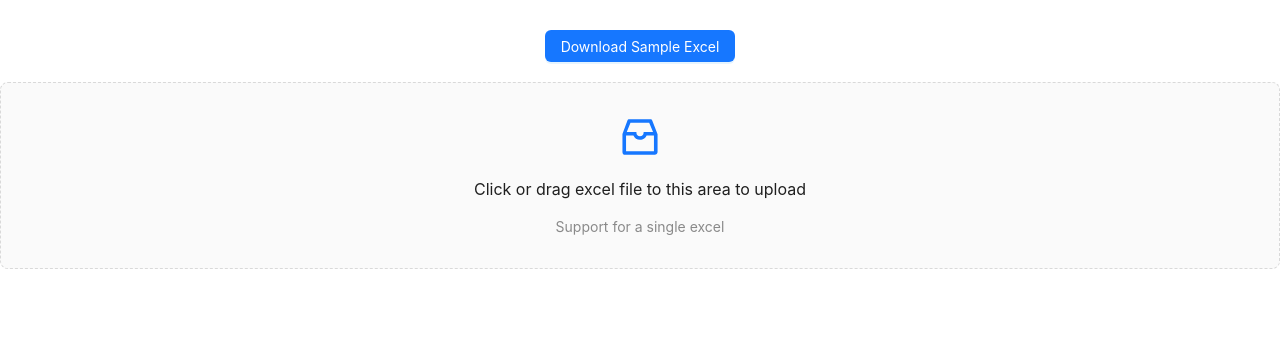
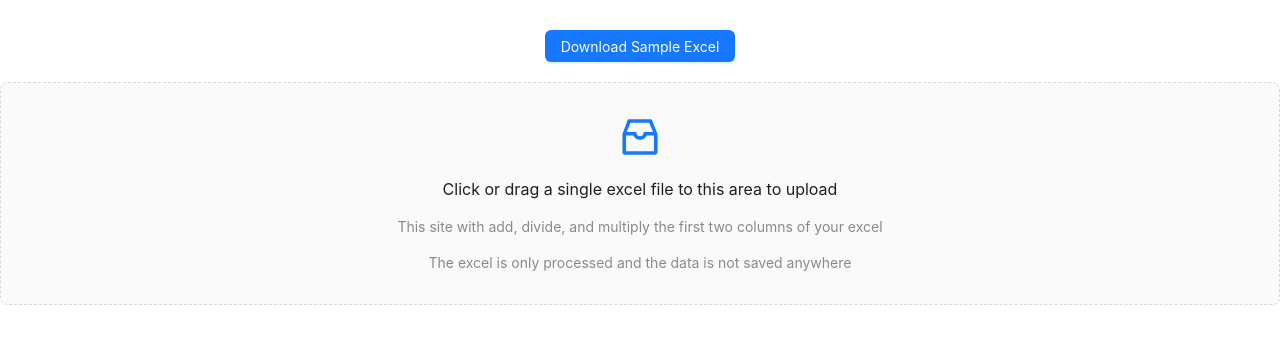
Before and after one commit to justakim12/club-home, a React (Create React App) app: page / in a window 1280 px wide. Shown: the top 344 px of the page. Built offline with nearby package versions, Linux system fonts and the light colour scheme.

Commit message:
Modify hint

```diff
--- a/src/App.tsx
+++ b/src/App.tsx
@@ -50,9 +50,10 @@ const App: React.FC = () => {
           <InboxOutlined />
         </p>
         <p className="ant-upload-text">
-          Click or drag excel file to this area to upload
+          Click or drag a single excel file to this area to upload
         </p>
-        <p className="ant-upload-hint">Support for a single excel</p>
+        <p className="ant-upload-hint">This site with add, divide, and multiply the first two columns of your excel</p>
+        <p className="ant-upload-hint">The excel is only processed and the data is not saved anywhere</p>
       </Dragger>
       <div className="download-button-container">
         {fileData && (
```
